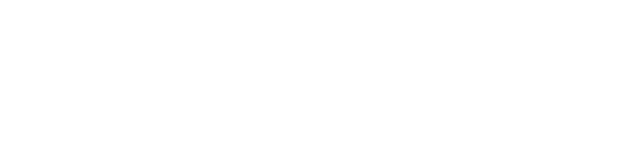
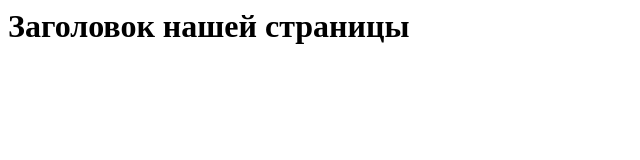
Before and after one commit to Evgenyi91/remote-test-2, a plain HTML site: page index.html in a window 1280 px wide. Shown: the whole page, without its empty margins (0-640 px from the left). Drawn offline with Linux system fonts and the light colour scheme.

Commit message:
added h1

```diff
--- a/index.html
+++ b/index.html
@@ -3,5 +3,7 @@
   <HEAD>
     <title>my first page</title>
   </HEAD>
-  <bogy></bogy>
+  <bogy>
+    <h1>Заголовок нашей страницы</h1>
+  </bogy>
 </HTML>
```
